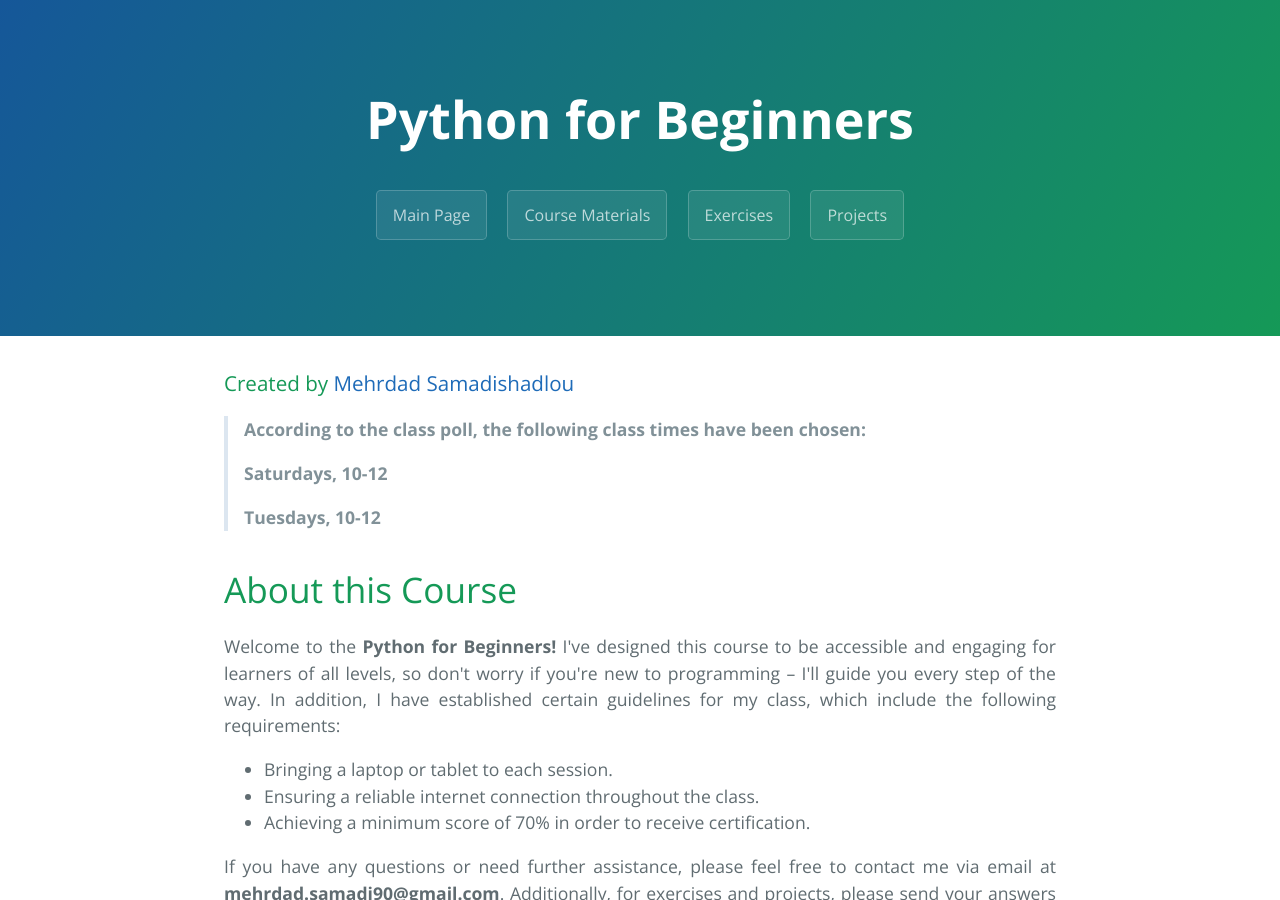
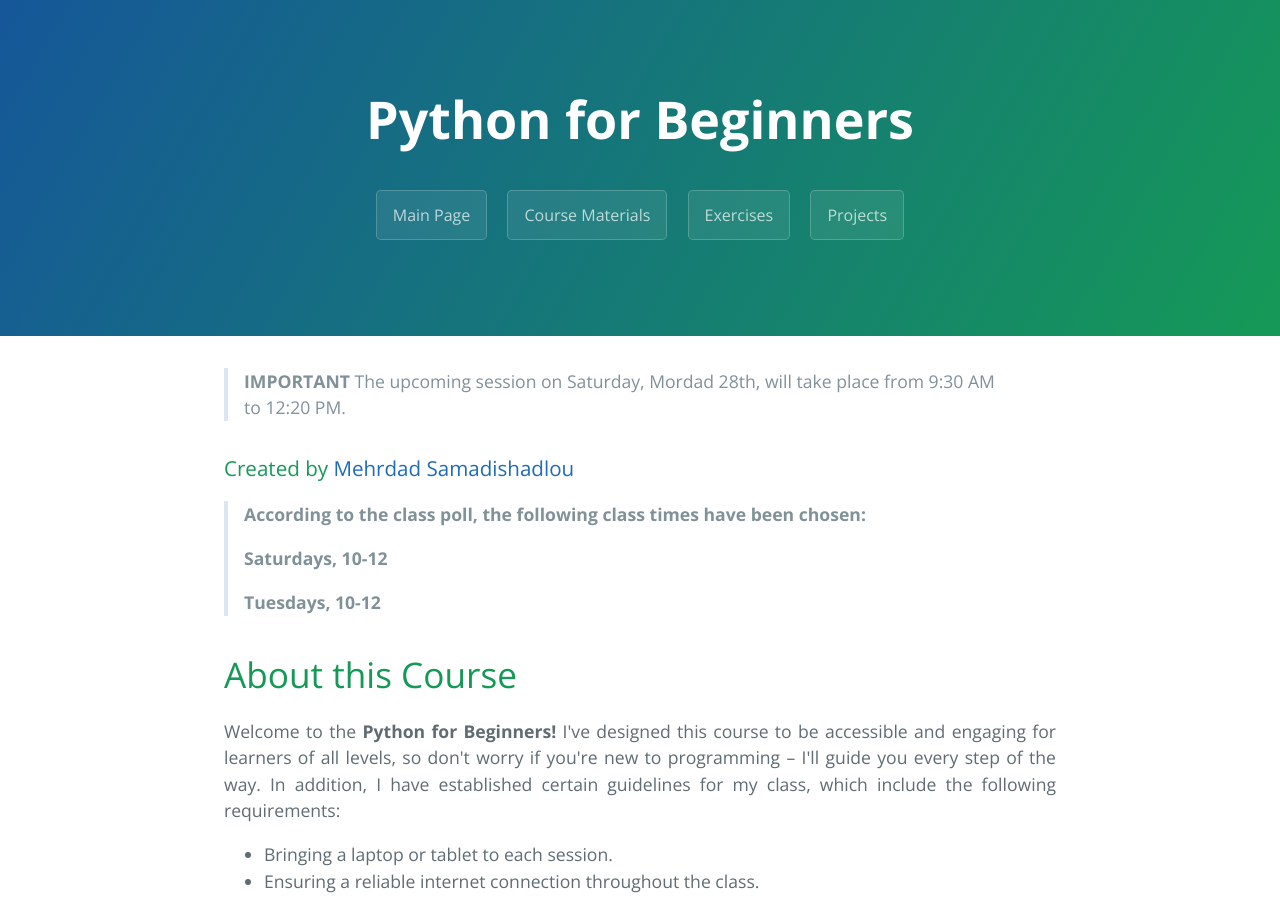
Before and after one commit to MehrdadSamadishadlou/Python_for_Beginners, a Jekyll site: the page built from index.md, in a window 1280 px wide and 900 px high. Built offline with Jekyll 4.4.1, drawn with Linux system fonts in a browser that asks for light colours.

Commit message:
Update index.md

```diff
--- a/index.md
+++ b/index.md
@@ -3,6 +3,9 @@ title: Main Page
 layout: template
 filename: index
 ---
+>**IMPORTANT**
+> The upcoming session on Saturday, Mordad 28th, will take place from 9:30 AM to 12:20 PM.
+
 
 ### Created by <a href="https://github.com/MehrdadSamadishadlou">Mehrdad Samadishadlou</a>
 
```
